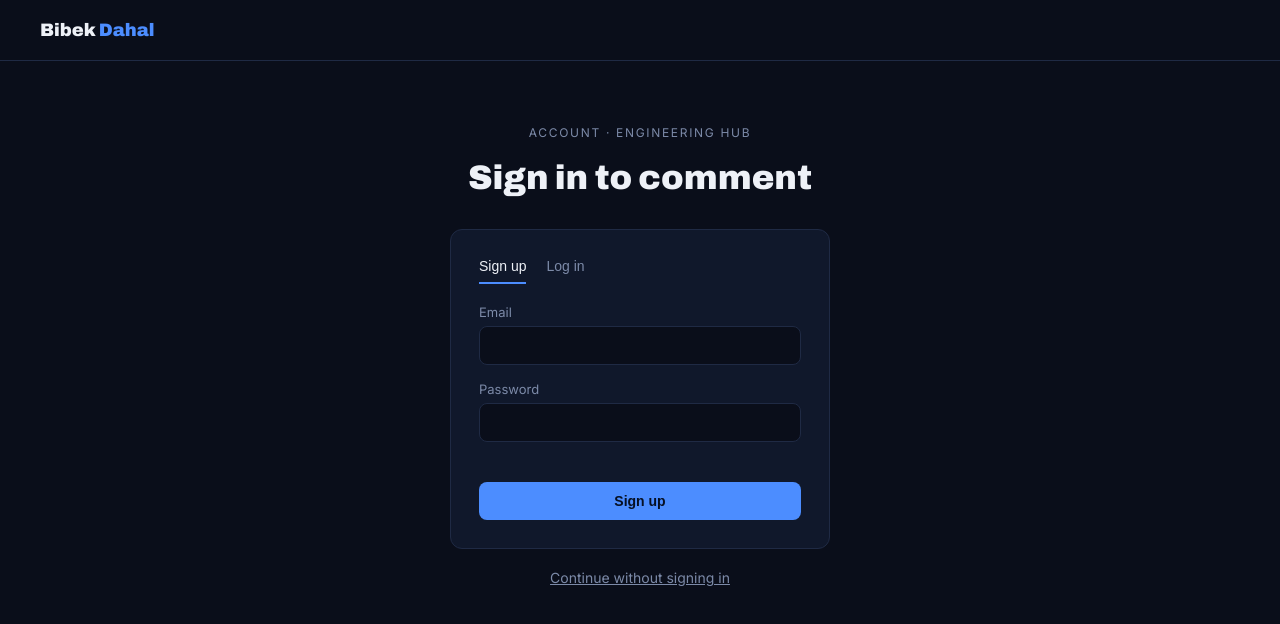
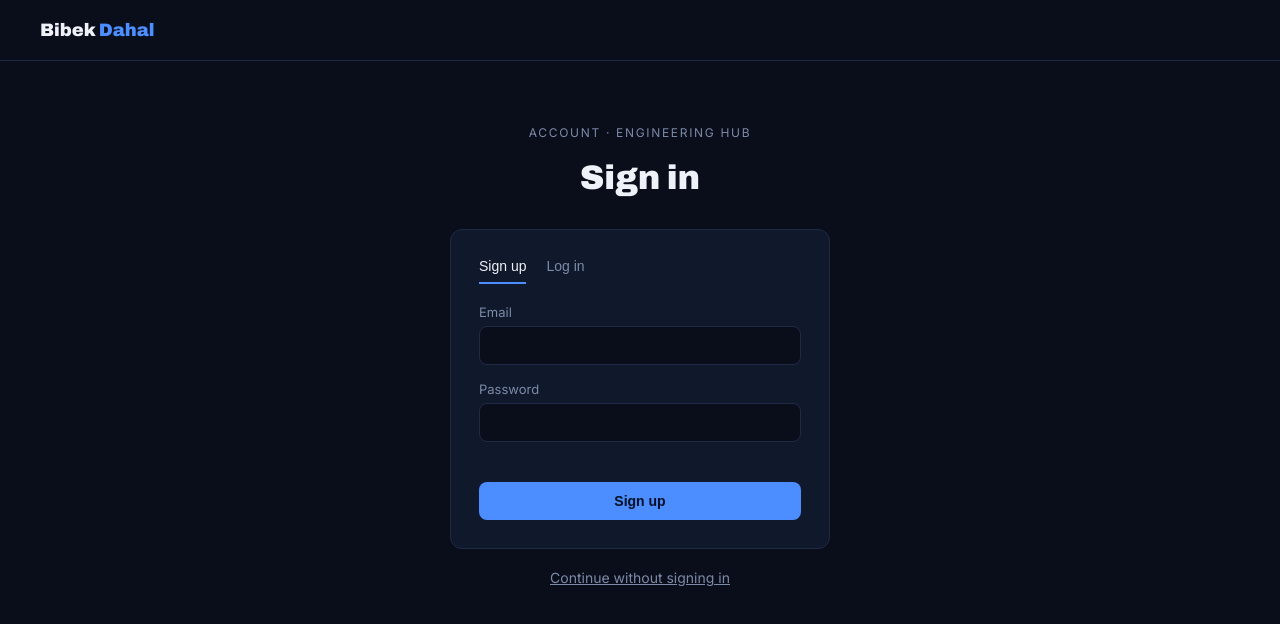
Before and after one commit to MrNepunik/engineering-hub, a plain HTML site: page index.html in a window 1280 px wide. Drawn offline with Linux system fonts and the light colour scheme; no server answers.

Commit message:
Change heading and password minlength in index.html
Updated heading text and password minlength requirement.

```diff
--- a/index.html
+++ b/index.html
@@ -219,7 +219,7 @@
 
   <main>
     <div class="eyebrow">Account · Engineering Hub</div>
-    <h1 id="heading">Sign in to comment</h1>
+    <h1 id="heading">Sign in</h1>
 
     <div id="form-card" class="card" style="display:none;">
       <div class="tabs">
@@ -236,7 +236,7 @@
           type="password"
           id="password"
           required
-          minlength="6"
+          minlength="8"
           autocomplete="new-password">
 
         <p id="message"></p>
@@ -351,7 +351,7 @@
         formCard.style.display = "block";
         skipLink.style.display = "block";
         statusCard.style.display = "none";
-        heading.textContent = "Sign in to comment";
+        heading.textContent = "Sign in";
       }
     });
 
```
